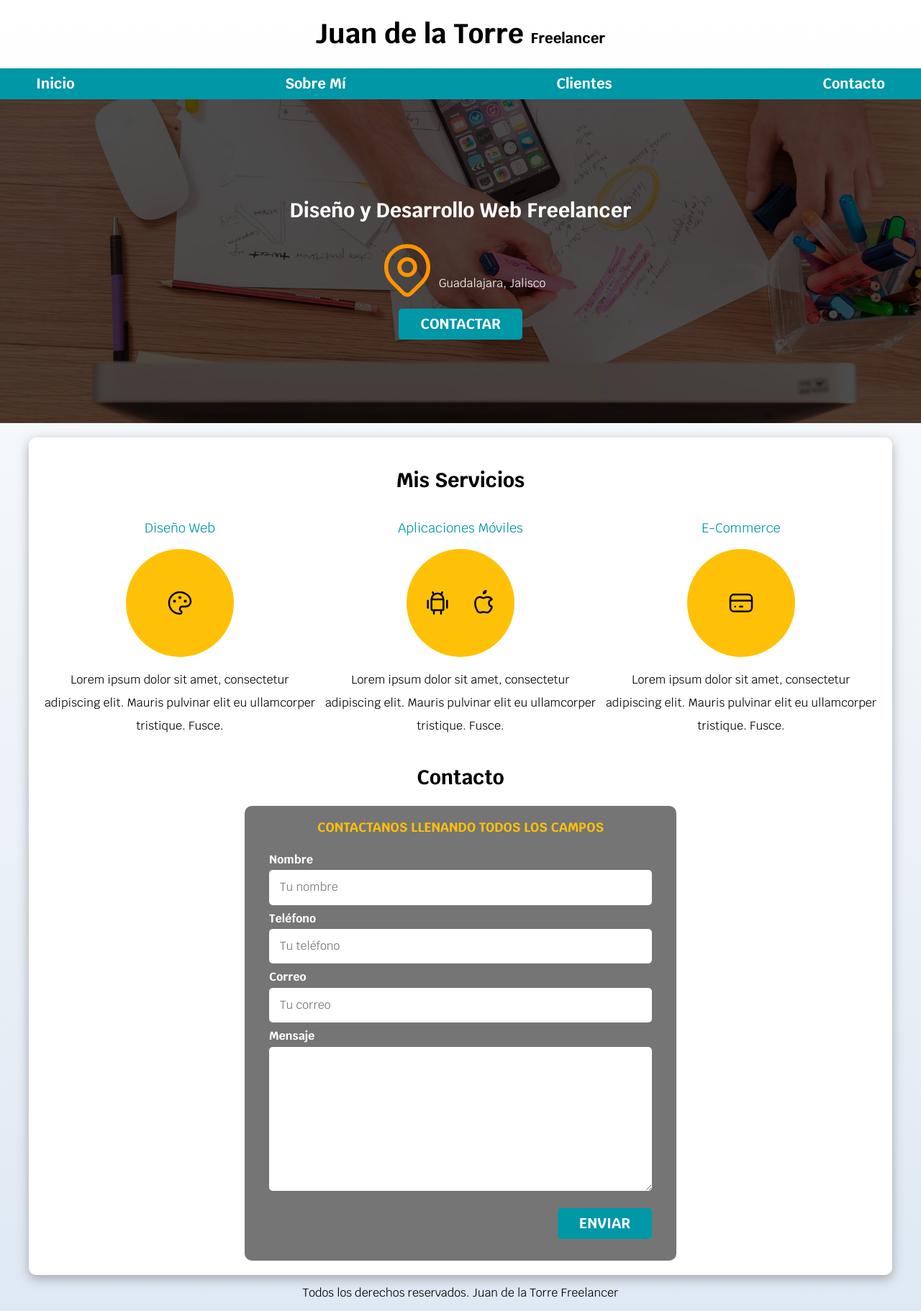
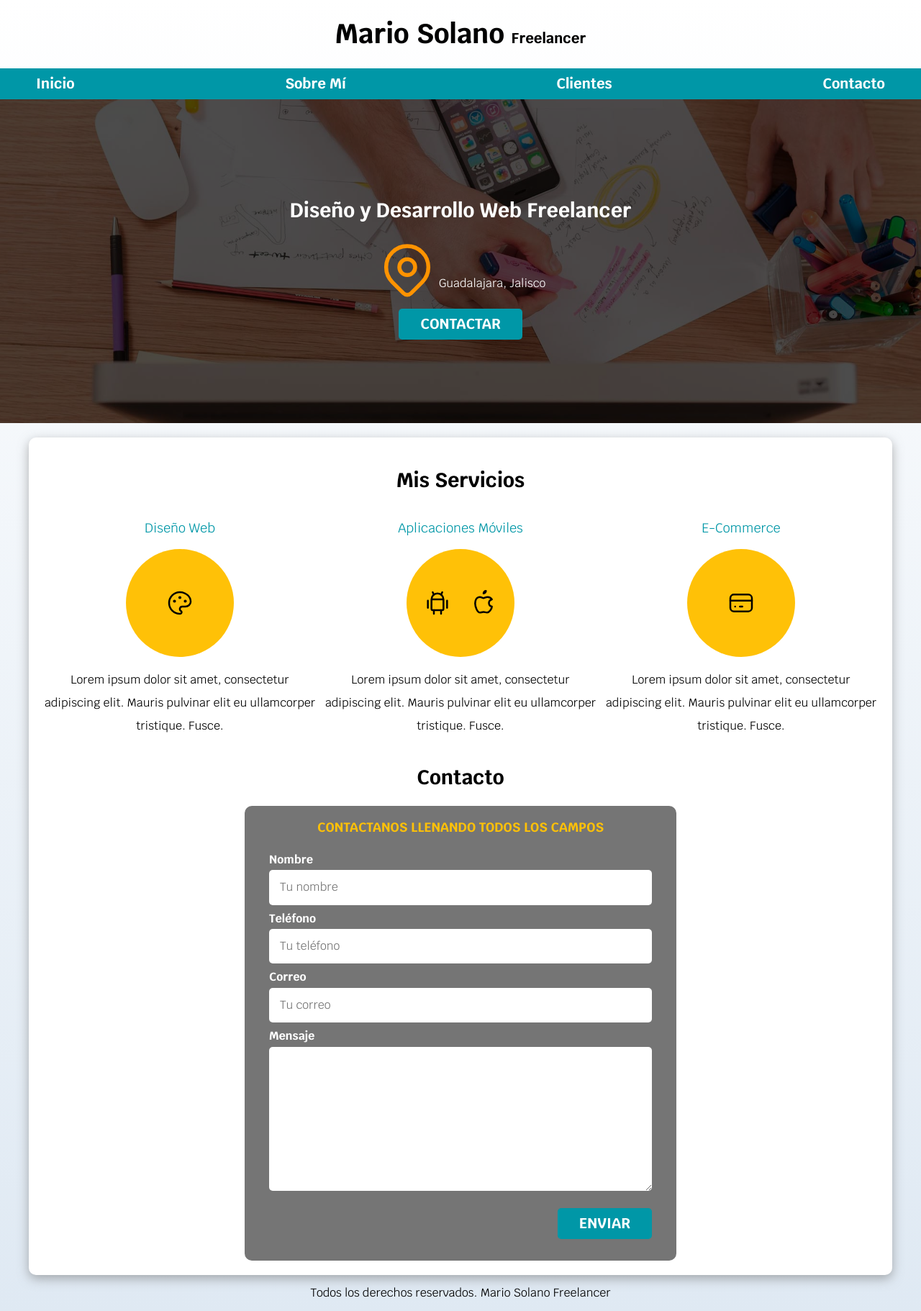
Before and after one commit to LuisMarioSolano/Freelancer-Project, a plain HTML site: page index.html in a window 1280 px wide. Shown: the whole page at 72% size. Drawn offline with Linux system fonts and the light colour scheme.

Commit message:
Update index.html

```diff
--- a/index.html
+++ b/index.html
@@ -18,7 +18,7 @@
 
 <body>
     <header>
-        <h1 class="titulo">Juan de la Torre <span>Freelancer</span></h1>
+        <h1 class="titulo">Mario Solano <span>Freelancer</span></h1>
     </header>
 
     <div class="nav-bg">
@@ -152,7 +152,7 @@
     </main>
 
     <footer class="footer">
-        <p>Todos los derechos reservados. Juan de la Torre Freelancer</p>
+        <p>Todos los derechos reservados. Mario Solano Freelancer</p>
     </footer>
 
 </body>
```
